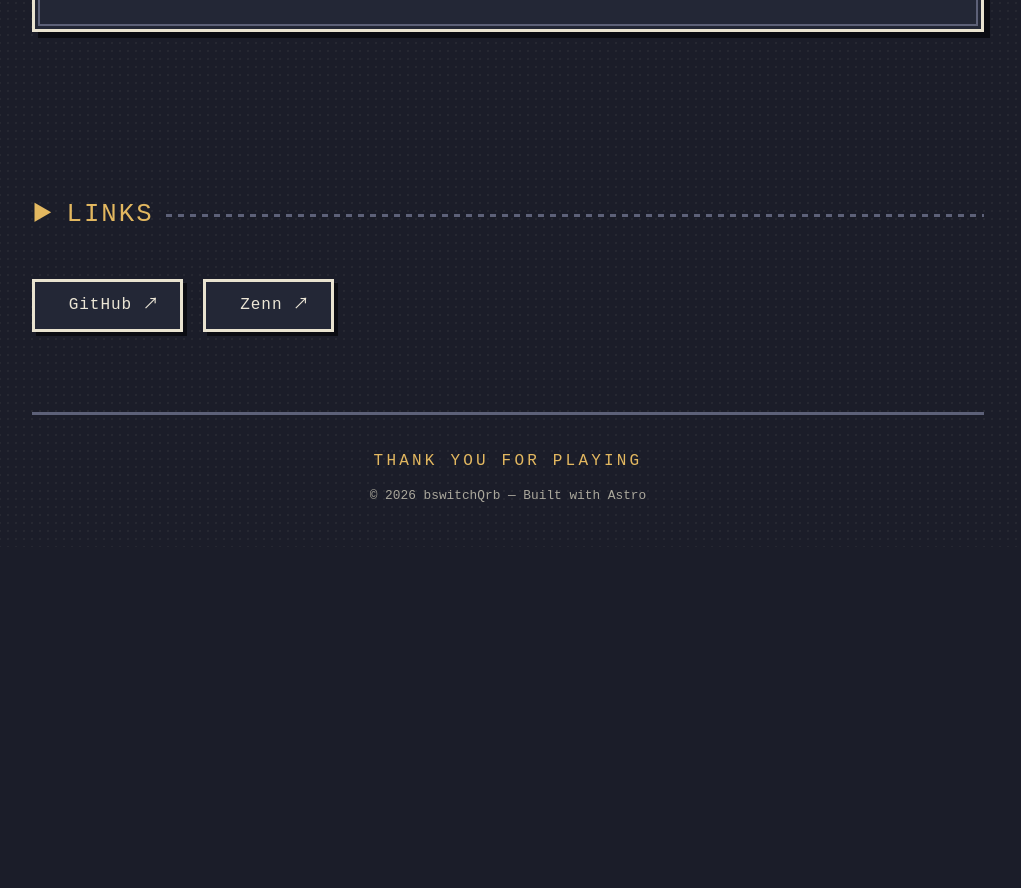
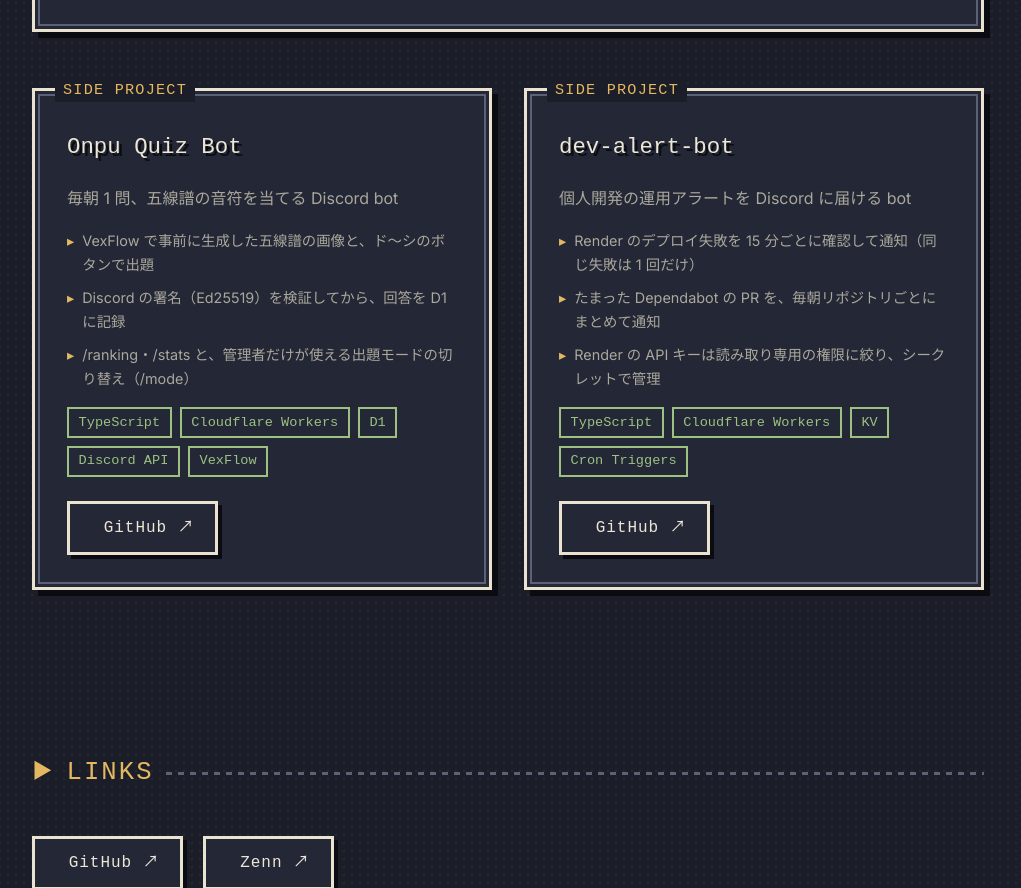
Before and after one commit to bswitchQrb/portfolio, an Astro site: page /portfolio in a window 1280 px wide. Shown: the part 4361-5249 px from the top of the page, without its empty margins (132-1153 px from the left). Before the commit the page ends 4908 px from the top, so only its background shows below. Built offline with nearby package versions, Linux system fonts and the light colour scheme; Astro itself is replaced by a stand-in of ours; a web font is replaced by a local one.

Commit message:
Projects に Discord bot 2 つ（Onpu Quiz Bot・dev-alert-bot）を追加
Co-Authored-By: Claude Opus 5.5 <noreply@anthropic.com>

```diff
--- a/src/components/Projects.astro
+++ b/src/components/Projects.astro
@@ -1,4 +1,6 @@
 ---
+import { SIDE_PROJECTS } from '../config';
+
 const features = [
   {
     icon: '♫',
@@ -74,6 +76,35 @@ const techGroups = [
         </div>
       </div>
     </article>
+
+    <div class="side-projects">
+      {SIDE_PROJECTS.map((project) => (
+        <article class="window side-project">
+          <span class="window-label">SIDE PROJECT</span>
+          <h3 class="side-name">{project.name}</h3>
+          <p class="project-tagline">{project.tagline}</p>
+          <ul class="side-points">
+            {project.points.map((point) => (
+              <li>{point}</li>
+            ))}
+          </ul>
+          <div class="chip-row">
+            {project.tech.map((item) => (
+              <span class="chip chip--green">{item}</span>
+            ))}
+          </div>
+          <div class="side-links">
+            {project.links
+              .filter((link) => link.href)
+              .map((link) => (
+                <a href={link.href} target="_blank" rel="noopener" class="pixel-btn">
+                  {link.label} ↗
+                </a>
+              ))}
+          </div>
+        </article>
+      ))}
+    </div>
   </div>
 </section>
 
@@ -166,7 +197,66 @@ const techGroups = [
     letter-spacing: 0.1em;
   }
 
+  .side-projects {
+    display: grid;
+    grid-template-columns: repeat(2, 1fr);
+    gap: 2.5rem 2rem;
+    margin-top: 3.5rem;
+  }
+
+  .side-project {
+    display: flex;
+    flex-direction: column;
+    gap: 1rem;
+    padding-top: 2.25rem;
+  }
+
+  .side-name {
+    font-family: var(--font-pixel);
+    font-weight: 400;
+    font-size: 1.4rem;
+    color: var(--text);
+    text-shadow: 3px 3px 0 var(--shadow);
+  }
+
+  .side-points {
+    list-style: none;
+    display: grid;
+    gap: 0.5rem;
+    font-size: 0.9rem;
+    color: var(--text-dim);
+    line-height: 1.7;
+  }
+
+  .side-points li {
+    display: flex;
+    gap: 0.5rem;
+  }
+
+  .side-points li::before {
+    content: '▸';
+    color: var(--gold);
+    flex-shrink: 0;
+  }
+
+  .side-links {
+    display: flex;
+    flex-wrap: wrap;
+    gap: 1rem;
+    margin-top: auto;
+    padding-top: 0.5rem;
+  }
+
   @media (max-width: 760px) {
+    .side-projects {
+      grid-template-columns: 1fr;
+    }
+
+    .window.side-project {
+      padding-left: 1.25rem;
+      padding-right: 1.25rem;
+    }
+
     .window.project {
       padding-left: 1.25rem;
       padding-right: 1.25rem;
--- a/src/config.ts
+++ b/src/config.ts
@@ -34,3 +34,33 @@ export const EXPERIENCE = [
 export const CERTIFICATIONS = [
   { date: "2026.09", name: "AWS Certified AI Practitioner" },
 ] as const;
+
+/** 個人開発の小さめの作品（Projects の下段に並べる） */
+export const SIDE_PROJECTS = [
+  {
+    name: "Onpu Quiz Bot",
+    tagline: "毎朝 1 問、五線譜の音符を当てる Discord bot",
+    points: [
+      "VexFlow で事前に生成した五線譜の画像と、ド〜シのボタンで出題",
+      "Discord の署名（Ed25519）を検証してから、回答を D1 に記録",
+      "/ranking・/stats と、管理者だけが使える出題モードの切り替え（/mode）",
+    ],
+    tech: ["TypeScript", "Cloudflare Workers", "D1", "Discord API", "VexFlow"],
+    links: [
+      { label: "GitHub", href: "https://github.com/bswitchQrb/onpu-quiz-bot" },
+      // クイズ用 Discord サーバーの招待リンク（無期限のもの）。空なら表示しない
+      { label: "Discord で遊ぶ", href: "" },
+    ],
+  },
+  {
+    name: "dev-alert-bot",
+    tagline: "個人開発の運用アラートを Discord に届ける bot",
+    points: [
+      "Render のデプロイ失敗を 15 分ごとに確認して通知（同じ失敗は 1 回だけ）",
+      "たまった Dependabot の PR を、毎朝リポジトリごとにまとめて通知",
+      "Render の API キーは読み取り専用の権限に絞り、シークレットで管理",
+    ],
+    tech: ["TypeScript", "Cloudflare Workers", "KV", "Cron Triggers"],
+    links: [{ label: "GitHub", href: "https://github.com/bswitchQrb/dev-alert-bot" }],
+  },
+] as const;
```
